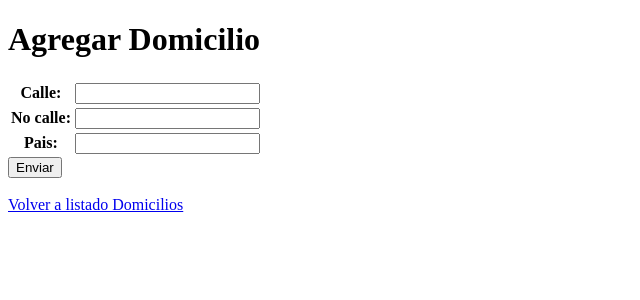
After one commit to aaco88/personas1_django, a Django app: page /agregar_domicilio in a window 1280 px wide. The commit adds this page. Shown: the top 300 px of the page, without its empty margins (0-640 px from the left). Run offline with Django 4.2, Linux system fonts and the light colour scheme.

Commit message:
agregar domicilio hecho

```diff
--- /dev/null
+++ b/sap/domicilios/forms.py
@@ -0,0 +1,12 @@
+from django.forms import ModelForm, TextInput
+
+from personas.models import Domicilio
+
+
+class DomicilioForm(ModelForm):
+    class Meta:
+        model = Domicilio
+        fields = '__all__'
+        widgets = {
+            'no_calle': TextInput(attrs={'type': 'number'})
+        }
--- /dev/null
+++ b/sap/domicilios/templates/domicilio/agregar.html
@@ -0,0 +1,21 @@
+<!DOCTYPE html>
+<html lang="en">
+<head>
+    <meta charset="UTF-8">
+    <title>Agregar</title>
+</head>
+<body>
+<h1>Agregar Domicilio</h1>
+<div>
+    <form method="POST">
+        <table>
+            {{fDomicilio}}
+        </table>
+        <button type="submit">Enviar</button>
+        {% csrf_token %}
+    </form>
+</div>
+<br>
+<a href="{% url 'index2' %}">Volver a listado Domicilios</a>
+</body>
+</html>
--- a/sap/domicilios/views.py
+++ b/sap/domicilios/views.py
@@ -1,9 +1,25 @@
-from django.shortcuts import render, get_object_or_404
+from django.forms import modelform_factory
+from django.shortcuts import render, get_object_or_404, redirect
 
 # Create your views here.
 from personas.models import Domicilio
+from domicilios.forms import DomicilioForm
 
 
 def detalleDomicilio(request, id):
     detDomicilio = get_object_or_404(Domicilio, pk=id)
     return render(request, 'domicilio/detalle.html', {'dDomicilio': detDomicilio})
+
+
+# DomicilioForm = modelform_factory(Domicilio, exclude=[])
+
+
+def agregarDomicilio(request):
+    if request.method == 'POST':
+        formaDomicilio = DomicilioForm(request.POST)
+        if formaDomicilio.is_valid():
+            formaDomicilio.save()
+            return redirect('index2')
+    else:
+        formaDomicilio = DomicilioForm()
+    return render(request, 'domicilio/agregar.html', {'fDomicilio': formaDomicilio})
--- a/sap/sap/urls.py
+++ b/sap/sap/urls.py
@@ -18,7 +18,7 @@ from django.urls import path
 
 from webapp.views import bienvenido, listadoDomicilios
 from personas.views import detallePersona, agregarPersona, editarPersona, eliminarPersona
-from domicilios.views import detalleDomicilio
+from domicilios.views import detalleDomicilio, agregarDomicilio
 
 urlpatterns = [
     path('admin/', admin.site.urls),
@@ -29,5 +29,6 @@ urlpatterns = [
     path('eliminar_persona/<int:id>', eliminarPersona),
 
     path('listado_domicilios', listadoDomicilios, name='index2'),
-    path('detalle_domicilio/<int:id>', detalleDomicilio)
+    path('detalle_domicilio/<int:id>', detalleDomicilio),
+    path('agregar_domicilio', agregarDomicilio)
 ]
--- a/sap/webapp/templates/domicilios.html
+++ b/sap/webapp/templates/domicilios.html
@@ -7,7 +7,9 @@
 <body>
 <h1>Listado Domicilios</h1>
 <div>Cantidad de Domicilios agregados: {{cDomicilios}}</div>
+<a href="agregar_domicilio">Agregar Domicilio</a>
 <div>
+    <br>
     <table border="1">
         <thead>
         <tr>
```
